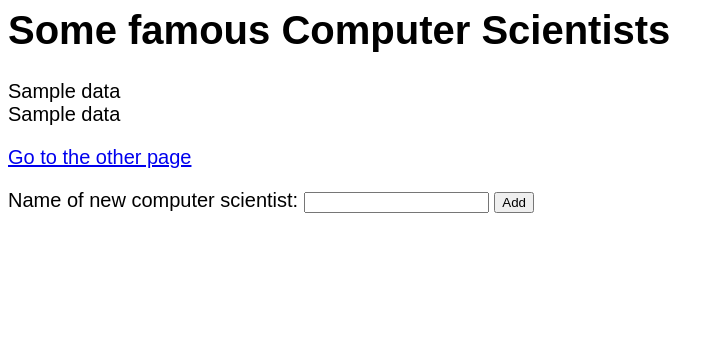
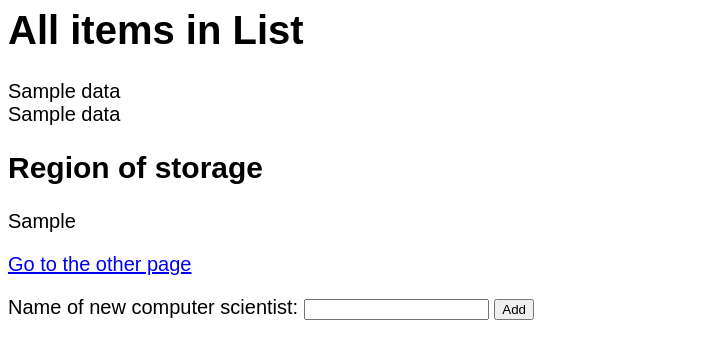
Before and after one commit to Dai0526/w4111-Database-project-1.3, a Flask app: template templates/index.html in a window 1280 px wide. Shown: the top 359 px of the page, without its empty margins (0-724 px from the left). Run offline with Flask 2, Linux system fonts and the light colour scheme; the template is opened without the code that fills it: most values are stand-ins (such as "Sample title", 1, 10 or a date in 2020); parts of the project's set-up code (start-up, migrations or seed data) failed here and were passed over.

Commit message:
Update the index.html and server.py  to show two or more  query requests

```diff
--- a/server.py
+++ b/server.py
@@ -95,6 +95,7 @@ def teardown_request(exception):
 # see for decorators: http://simeonfranklin.com/blog/2012/jul/1/python-decorators-in-12-steps/
 #
 @app.route('/')
+#when it came to / it means load the page
 def index():
   """
   request is a special object that Flask provides to access web request information:
@@ -113,11 +114,26 @@ def index():
   #
   # example of a database query
   #
-  cursor = g.conn.execute("SELECT name FROM product")
+  cur=g.conn
+  cursor = cur.execute("SELECT name FROM product")
   names = []
   for result in cursor:
     names.append(result['name'])  # can also be accessed using result[0]
+
+
   cursor.close()
+
+  cur=g.conn
+  cursor2 = cur.execute("SELECT sregion FROM storage")
+  regions = []
+  for re in cursor2:
+    regions.append(re['sregion'])
+  cursor2.close()
+
+  #cursor = cur.execute("SELECT region FROM storage ");
+  #for result2 in cursor2:
+  #  region.append(result['region'])
+
 
   #
   # Flask uses Jinja templates, which is an extension to HTML where you can
@@ -145,14 +161,19 @@ def index():
   #     <div>{{n}}</div>
   #     {% endfor %}
   #
-  context = dict(data = names)
+  context = dict(data = names,r=regions)
+
+  #context2= dict(r = regions)
 
 
   #
   # render_template looks in the templates/ folder for files.
   # for example, the below file reads template/index.html
   #
+  #return render_template("index.html", **context)
   return render_template("index.html", **context)
+
+  #return render_template("index.html", **region)
 
 #
 # This is an example of a different path.  You can see it at:
--- a/templates/index.html
+++ b/templates/index.html
@@ -8,12 +8,18 @@
 
 
 <body>
-  <h1>Some famous Computer Scientists</h1>
+  <h1>All items in List</h1>
   <div>{{data}}</div>
 
   <div>
     {% for n in data %}
     <div>{{n}}</div>
+    {% endfor %}
+  </div>
+  <h2> Region of storage</h2>
+    <div>
+    {% for m in r %}
+    <div>{{m}}</div>
     {% endfor %}
   </div>
 
```
